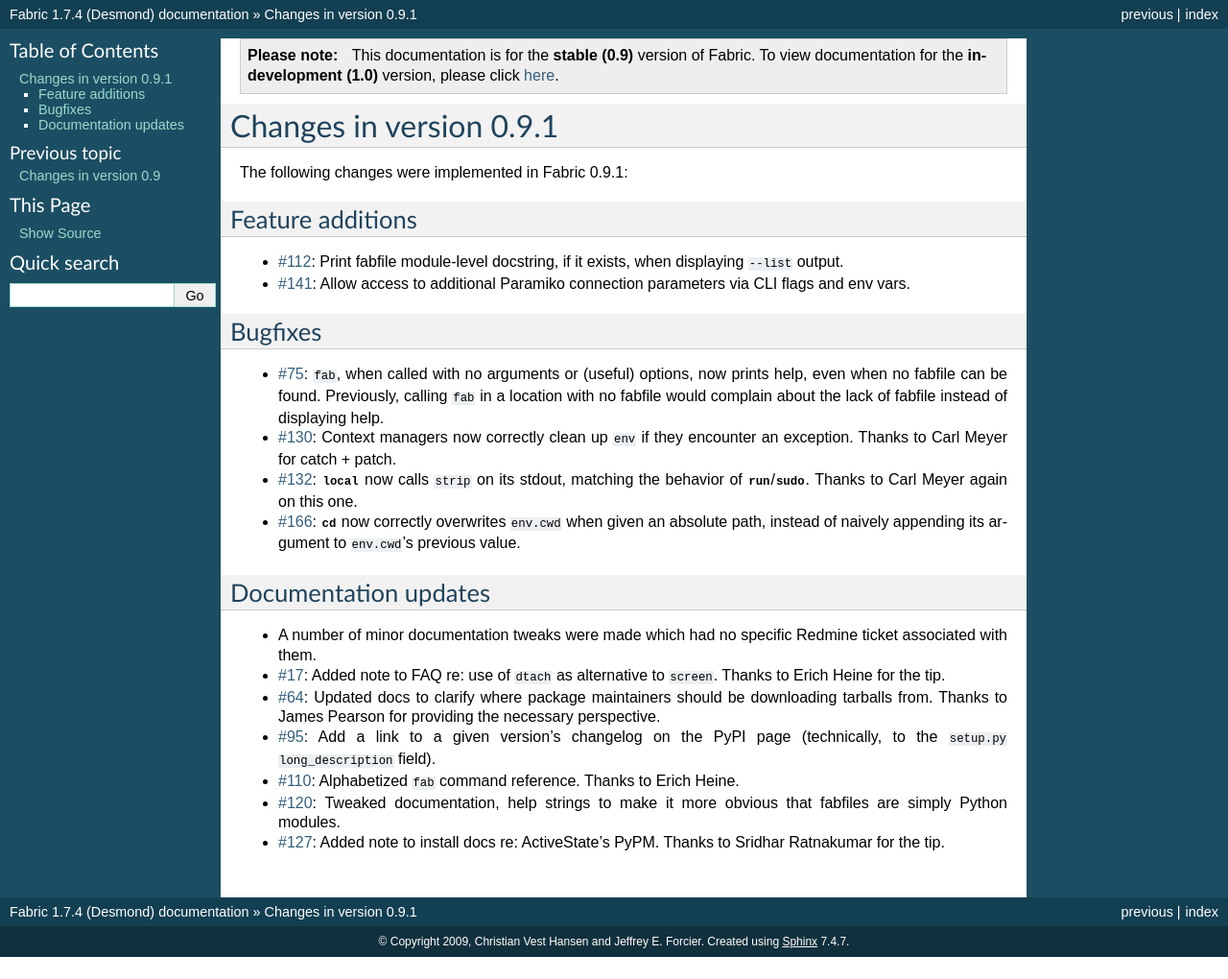
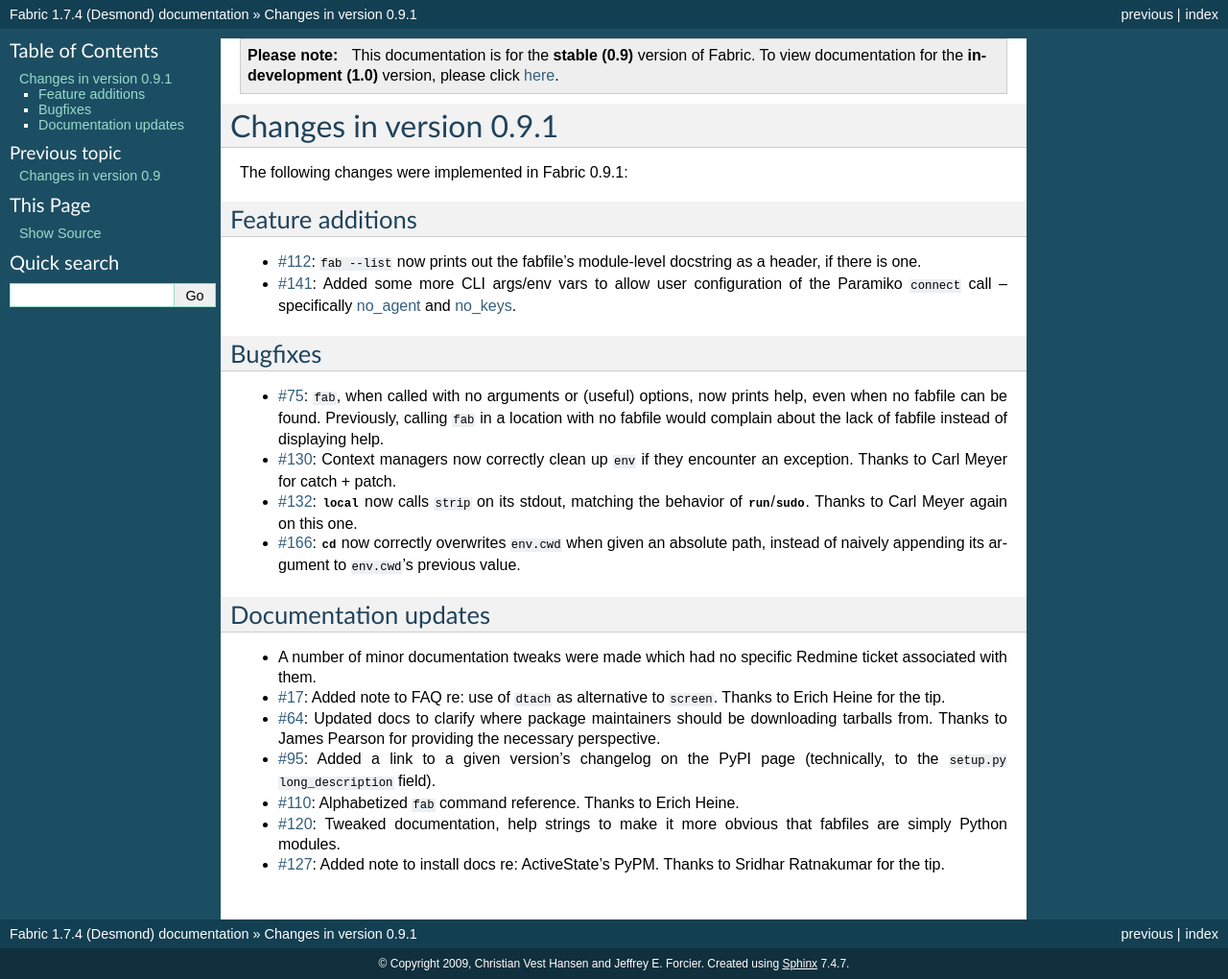
Before and after one commit to fabric/fabric, a Sphinx documentation site: the page built from docs/changes/0.9.1.rst, in a window 1280 px wide. Shown: the whole page at 96% size. Built offline with Sphinx 7.4.7, drawn with Linux system fonts in a browser that asks for light colours; before the commit the page ends 997 px from its top, so only the background shows below that.

Commit message:
Update changelog to enforce consistent tense

```diff
--- a/docs/changes/0.9.1.rst
+++ b/docs/changes/0.9.1.rst
@@ -7,10 +7,11 @@
 Feature additions
 =================
 
-* :issue:`112`: Print fabfile module-level docstring, if it exists, when
-  displaying ``--list`` output.
-* :issue:`141`: Allow access to additional Paramiko connection parameters via
-  CLI flags and env vars.
+* :issue:`112`: ``fab --list`` now prints out the fabfile's module-level
+  docstring as a header, if there is one.
+* :issue:`141`: Added some more CLI args/env vars to allow user configuration
+  of the Paramiko ``connect`` call -- specifically :ref:`no_agent` and
+  :ref:`no_keys`.
 
 
 Bugfixes
@@ -40,7 +41,7 @@
 * :issue:`64`: Updated docs to clarify where package maintainers should be
   downloading tarballs from. Thanks to James Pearson for providing the
   necessary perspective.
-* :issue:`95`: Add a link to a given version's changelog on the PyPI page
+* :issue:`95`: Added a link to a given version's changelog on the PyPI page
   (technically, to the ``setup.py`` ``long_description`` field).
 * :issue:`110`: Alphabetized ``fab`` command reference. Thanks to Erich Heine.
 * :issue:`120`: Tweaked documentation, help strings to make it more obvious
```
